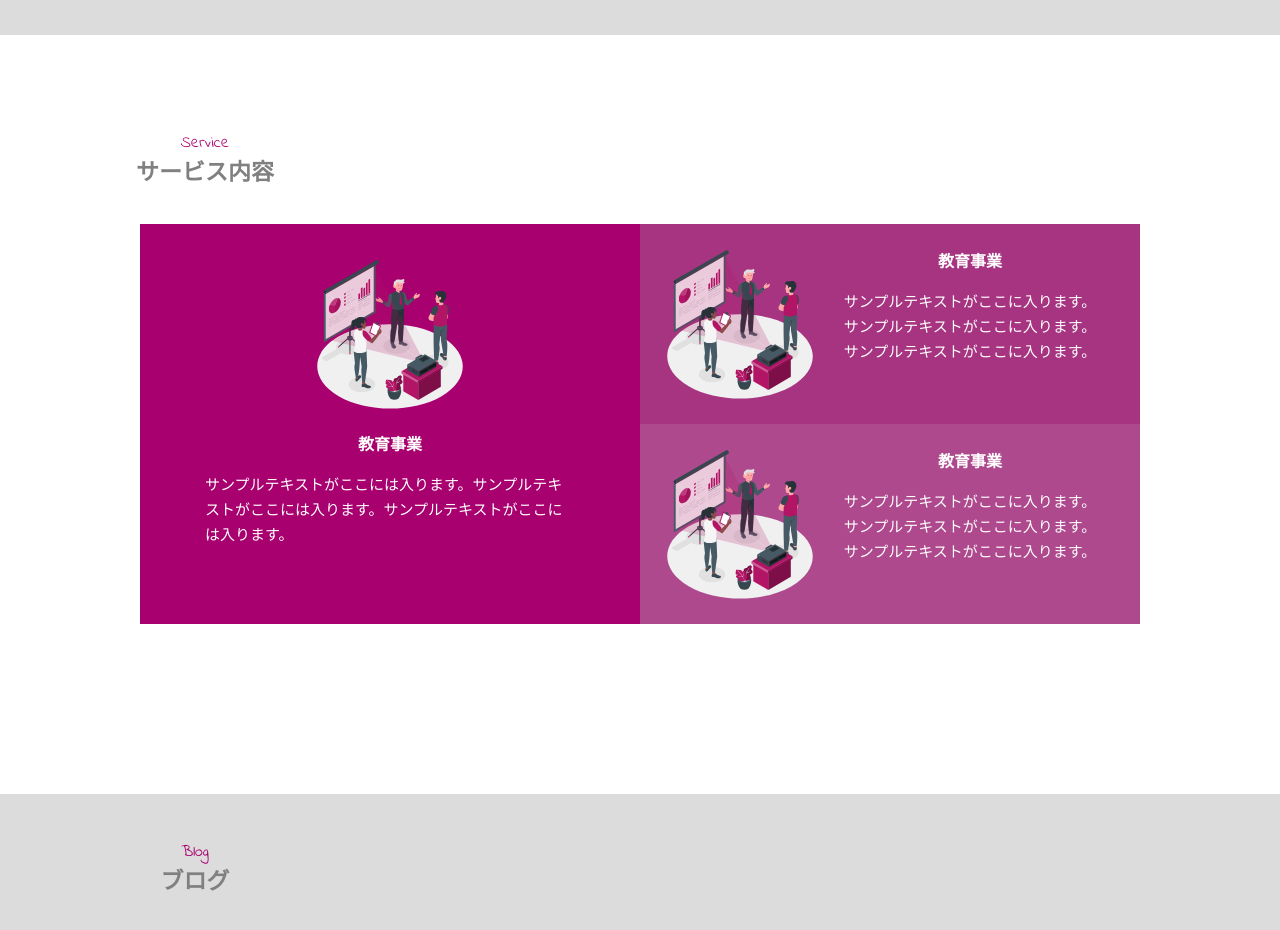
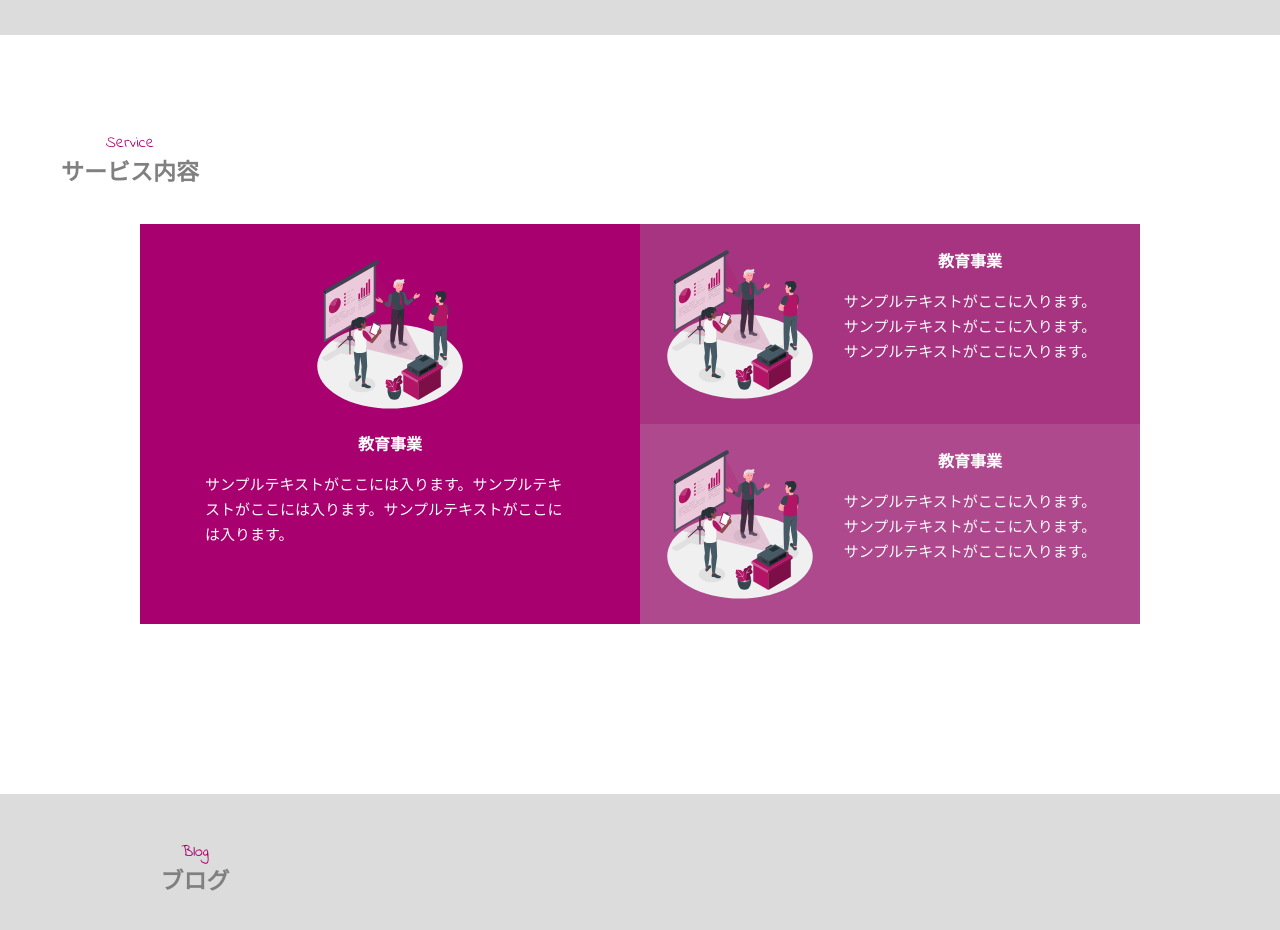
Before and after one commit to yukikoiz/20231214_saji_lp, a plain HTML site: page index.html in a window 1280 px wide. Shown: the part 1680-2610 px from the top of the page. Drawn offline with Linux system fonts and the light colour scheme; a web font is replaced by a local one.

Commit message:
任意のメッセージ

```diff
--- a/css/style.css
+++ b/css/style.css
@@ -180,7 +180,8 @@
 }
 
 .service__ttl {
-    margin: 100px 870px auto auto;
+    margin: 100px 1050px auto auto;
+    width: 200px
 }
 
 .service__contents {
```
